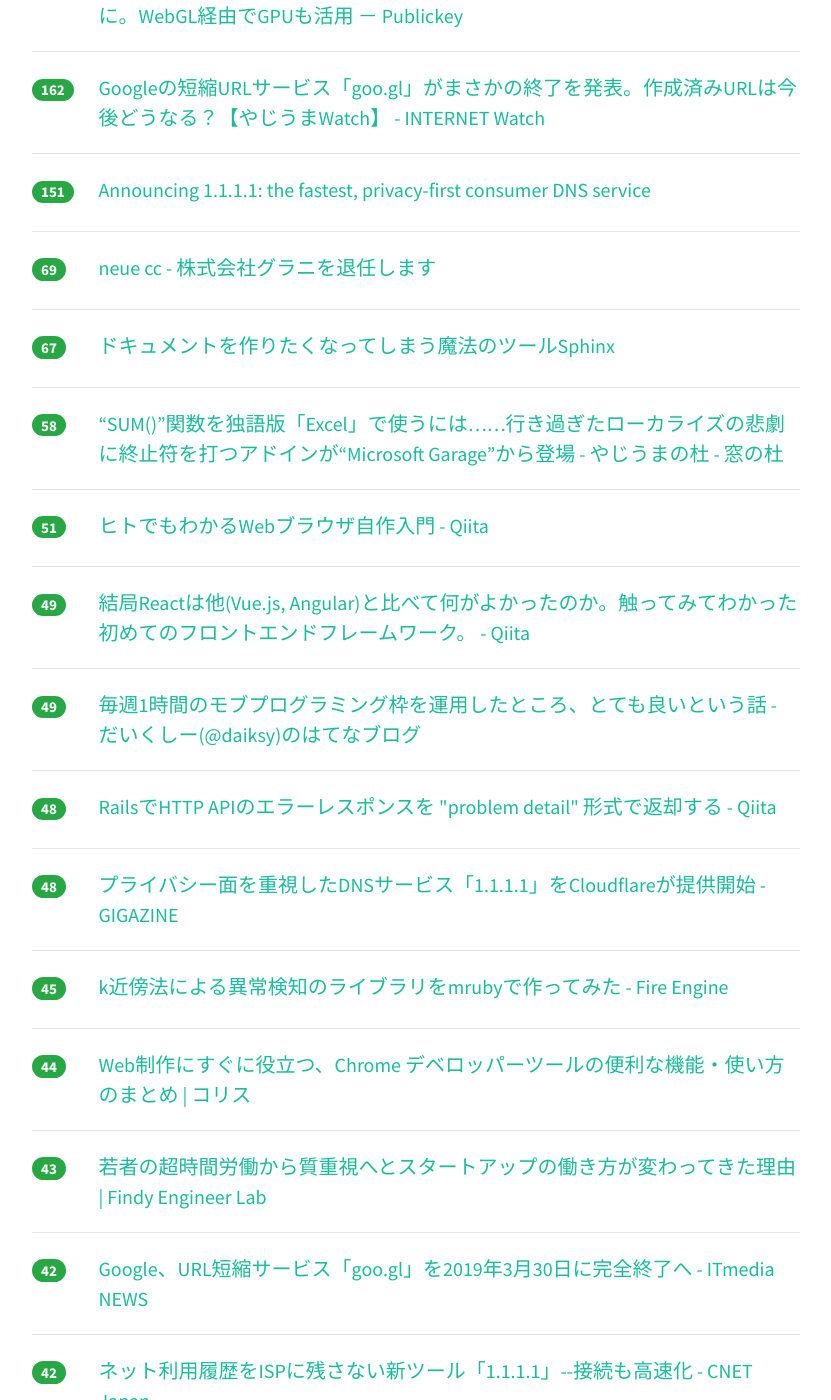
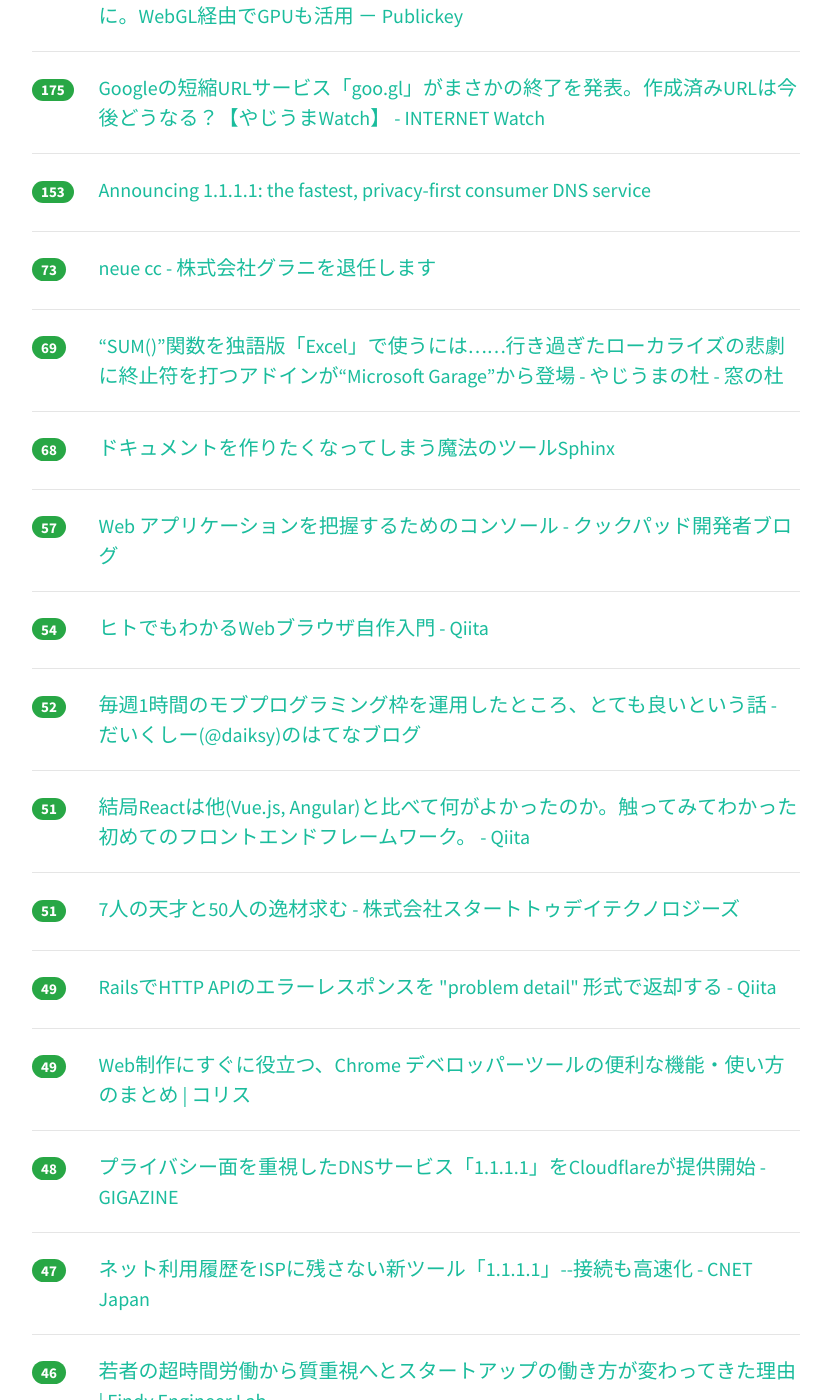
Before and after one commit to yatta47/hatena-matome-site, a Jekyll site: the page built from _posts/2018-04-02-hatena.md, in a window 1280 px wide and 1400 px high, scrolled down 783 px. Shown: the whole window, without its empty margins (224-1055 px from the left). Built offline with Jekyll 4.4.1, drawn with Linux system fonts in a browser that asks for light colours; nearby versions of some CDN libraries; some of the changed text lies outside the part shown.

Commit message:
Updated 2018-04-02

```diff
--- a/_posts/2018-04-02-hatena.md
+++ b/_posts/2018-04-02-hatena.md
@@ -1,84 +1,109 @@
 ---
 layout: post
 title:  "2018-04-02 はてぶIT"
-date:   2018-04-02 16:02:34
+date:   2018-04-02 17:01:32
 tags: [it-hotentry]
 ---
-46 件のデータあり
+50 件のデータあり
 
 <hr><div class="row">
-<div class="col-1"><span class="badge badge-pill badge-success h2">619</span></div>
+<div class="col-1"><span class="badge badge-pill badge-success h2">673</span></div>
 <div class="col-11"><a href='https://internet.watch.impress.co.jp/docs/yajiuma/1114712.html' target='_blank'>国税庁サイト、リニューアルでほぼすべてのURLが変更。リダイレクトもなくユーザー阿鼻叫喚【やじうまWatch】 - INTERNET Watch</a></div>
 </div>
 <hr>
 <div class="row">
-<div class="col-1"><span class="badge badge-pill badge-success h2">431</span></div>
+<div class="col-1"><span class="badge badge-pill badge-success h2">445</span></div>
 <div class="col-11"><a href='https://medium.com/@xevix/e498427b183e' target='_blank'>東京にて、外人エンジニア – Alejandro Wainzinger – Medium</a></div>
 </div>
 <hr>
 <div class="row">
-<div class="col-1"><span class="badge badge-pill badge-success h2">267</span></div>
+<div class="col-1"><span class="badge badge-pill badge-success h2">281</span></div>
 <div class="col-11"><a href='https://medium.com/inuscript/6c7cb44f18ba' target='_blank'>Vueを昔触った後Reactをどっぷり触ってもう一回Vueを触ってReactに戻って得た感想 – 📜inuscript🐶 – Medium</a></div>
 </div>
 <hr>
 <div class="row">
-<div class="col-1"><span class="badge badge-pill badge-success h2">226</span></div>
+<div class="col-1"><span class="badge badge-pill badge-success h2">248</span></div>
 <div class="col-11"><a href='https://qiita.com/ukiuni@github/items/abad07524856c65a20ea' target='_blank'>なぜfor文は禁止なのか？関数型記述のススメ - Qiita</a></div>
 </div>
 <hr>
 <div class="row">
-<div class="col-1"><span class="badge badge-pill badge-success h2">206</span></div>
+<div class="col-1"><span class="badge badge-pill badge-success h2">215</span></div>
 <div class="col-11"><a href='http://www.publickey1.jp/blog/18/tensorflowjswebwebglgpu.html' target='_blank'>「TensorFlow.js」公開、Webブラウザ上で機械学習の開発、学習、実行が可能に。WebGL経由でGPUも活用 － Publickey</a></div>
 </div>
 <hr>
 <div class="row">
-<div class="col-1"><span class="badge badge-pill badge-success h2">162</span></div>
+<div class="col-1"><span class="badge badge-pill badge-success h2">175</span></div>
 <div class="col-11"><a href='https://internet.watch.impress.co.jp/docs/yajiuma/1114711.html' target='_blank'>Googleの短縮URLサービス「goo.gl」がまさかの終了を発表。作成済みURLは今後どうなる？【やじうまWatch】 - INTERNET Watch</a></div>
 </div>
 <hr>
 <div class="row">
-<div class="col-1"><span class="badge badge-pill badge-success h2">151</span></div>
+<div class="col-1"><span class="badge badge-pill badge-success h2">153</span></div>
 <div class="col-11"><a href='https://blog.cloudflare.com/announcing-1111/' target='_blank'>Announcing 1.1.1.1: the fastest, privacy-first consumer DNS service</a></div>
 </div>
 <hr>
 <div class="row">
-<div class="col-1"><span class="badge badge-pill badge-success h2">69</span></div>
+<div class="col-1"><span class="badge badge-pill badge-success h2">73</span></div>
 <div class="col-11"><a href='http://neue.cc/2018/04/02_563.html' target='_blank'>neue cc - 株式会社グラニを退任します</a></div>
 </div>
 <hr>
 <div class="row">
-<div class="col-1"><span class="badge badge-pill badge-success h2">67</span></div>
+<div class="col-1"><span class="badge badge-pill badge-success h2">69</span></div>
+<div class="col-11"><a href='https://forest.watch.impress.co.jp/docs/serial/yajiuma/1114544.html' target='_blank'>“SUM()”関数を独語版「Excel」で使うには……行き過ぎたローカライズの悲劇に終止符を打つアドインが“Microsoft Garage”から登場 - やじうまの杜 - 窓の杜</a></div>
+</div>
+<hr>
+<div class="row">
+<div class="col-1"><span class="badge badge-pill badge-success h2">68</span></div>
 <div class="col-11"><a href='https://www.slideshare.net/shimizukawa/sphinx-6084667' target='_blank'>ドキュメントを作りたくなってしまう魔法のツールSphinx</a></div>
 </div>
 <hr>
 <div class="row">
-<div class="col-1"><span class="badge badge-pill badge-success h2">58</span></div>
-<div class="col-11"><a href='https://forest.watch.impress.co.jp/docs/serial/yajiuma/1114544.html' target='_blank'>“SUM()”関数を独語版「Excel」で使うには……行き過ぎたローカライズの悲劇に終止符を打つアドインが“Microsoft Garage”から登場 - やじうまの杜 - 窓の杜</a></div>
+<div class="col-1"><span class="badge badge-pill badge-success h2">57</span></div>
+<div class="col-11"><a href='http://techlife.cookpad.com/entry/2018/04/02/140846' target='_blank'>Web アプリケーションを把握するためのコンソール - クックパッド開発者ブログ</a></div>
+</div>
+<hr>
+<div class="row">
+<div class="col-1"><span class="badge badge-pill badge-success h2">54</span></div>
+<div class="col-11"><a href='https://qiita.com/uint256_t/items/0eaaec80963c00b32185' target='_blank'>ヒトでもわかるWebブラウザ自作入門 - Qiita</a></div>
+</div>
+<hr>
+<div class="row">
+<div class="col-1"><span class="badge badge-pill badge-success h2">52</span></div>
+<div class="col-11"><a href='http://daiksy.hatenablog.jp/entry/2018/04/02/080000' target='_blank'>毎週1時間のモブプログラミング枠を運用したところ、とても良いという話 - だいくしー(@daiksy)のはてなブログ</a></div>
 </div>
 <hr>
 <div class="row">
 <div class="col-1"><span class="badge badge-pill badge-success h2">51</span></div>
-<div class="col-11"><a href='https://qiita.com/uint256_t/items/0eaaec80963c00b32185' target='_blank'>ヒトでもわかるWebブラウザ自作入門 - Qiita</a></div>
+<div class="col-11"><a href='https://qiita.com/kznr_luk/items/44755f55072e89bb2823' target='_blank'>結局Reactは他(Vue.js, Angular)と比べて何がよかったのか。触ってみてわかった初めてのフロントエンドフレームワーク。 - Qiita</a></div>
+</div>
+<hr>
+<div class="row">
+<div class="col-1"><span class="badge badge-pill badge-success h2">51</span></div>
+<div class="col-11"><a href='https://www.starttoday-tech.com/recruit/genius/' target='_blank'>7人の天才と50人の逸材求む - 株式会社スタートトゥデイテクノロジーズ</a></div>
 </div>
 <hr>
 <div class="row">
 <div class="col-1"><span class="badge badge-pill badge-success h2">49</span></div>
-<div class="col-11"><a href='https://qiita.com/kznr_luk/items/44755f55072e89bb2823' target='_blank'>結局Reactは他(Vue.js, Angular)と比べて何がよかったのか。触ってみてわかった初めてのフロントエンドフレームワーク。 - Qiita</a></div>
+<div class="col-11"><a href='https://qiita.com/niku4i/items/5962cfab92df61c5bd4e' target='_blank'>RailsでHTTP APIのエラーレスポンスを "problem detail" 形式で返却する - Qiita</a></div>
 </div>
 <hr>
 <div class="row">
 <div class="col-1"><span class="badge badge-pill badge-success h2">49</span></div>
-<div class="col-11"><a href='http://daiksy.hatenablog.jp/entry/2018/04/02/080000' target='_blank'>毎週1時間のモブプログラミング枠を運用したところ、とても良いという話 - だいくしー(@daiksy)のはてなブログ</a></div>
-</div>
-<hr>
-<div class="row">
-<div class="col-1"><span class="badge badge-pill badge-success h2">48</span></div>
-<div class="col-11"><a href='https://qiita.com/niku4i/items/5962cfab92df61c5bd4e' target='_blank'>RailsでHTTP APIのエラーレスポンスを "problem detail" 形式で返却する - Qiita</a></div>
+<div class="col-11"><a href='https://coliss.com/articles/build-websites/operation/work/chrome-devtools-tips-and-tricks.html' target='_blank'>Web制作にすぐに役立つ、Chrome デベロッパーツールの便利な機能・使い方のまとめ | コリス</a></div>
 </div>
 <hr>
 <div class="row">
 <div class="col-1"><span class="badge badge-pill badge-success h2">48</span></div>
 <div class="col-11"><a href='https://gigazine.net/news/20180402-cloudflare-1111/' target='_blank'>プライバシー面を重視したDNSサービス「1.1.1.1」をCloudflareが提供開始 - GIGAZINE</a></div>
+</div>
+<hr>
+<div class="row">
+<div class="col-1"><span class="badge badge-pill badge-success h2">47</span></div>
+<div class="col-11"><a href='https://japan.cnet.com/article/35117022/' target='_blank'>ネット利用履歴をISPに残さない新ツール「1.1.1.1」--接続も高速化 - CNET Japan</a></div>
+</div>
+<hr>
+<div class="row">
+<div class="col-1"><span class="badge badge-pill badge-success h2">46</span></div>
+<div class="col-11"><a href='https://findy-code.io/engineer-lab/startup-hatarakikata' target='_blank'>若者の超時間労働から質重視へとスタートアップの働き方が変わってきた理由 | Findy Engineer Lab</a></div>
 </div>
 <hr>
 <div class="row">
@@ -88,37 +113,32 @@ tags: [it-hotentry]
 <hr>
 <div class="row">
 <div class="col-1"><span class="badge badge-pill badge-success h2">44</span></div>
-<div class="col-11"><a href='https://coliss.com/articles/build-websites/operation/work/chrome-devtools-tips-and-tricks.html' target='_blank'>Web制作にすぐに役立つ、Chrome デベロッパーツールの便利な機能・使い方のまとめ | コリス</a></div>
+<div class="col-11"><a href='http://www.itmedia.co.jp/news/articles/1804/02/news059.html' target='_blank'>Google、URL短縮サービス「goo.gl」を2019年3月30日に完全終了へ - ITmedia NEWS</a></div>
+</div>
+<hr>
+<div class="row">
+<div class="col-1"><span class="badge badge-pill badge-success h2">44</span></div>
+<div class="col-11"><a href='http://www.kyusho.co.jp/report/20180330_report_kaiseki.pdf' target='_blank'>[PDF]WEB予約サービス不正アクセスに関する調査報告書（解析編） | 九州商船株式会社</a></div>
 </div>
 <hr>
 <div class="row">
 <div class="col-1"><span class="badge badge-pill badge-success h2">43</span></div>
-<div class="col-11"><a href='https://findy-code.io/engineer-lab/startup-hatarakikata' target='_blank'>若者の超時間労働から質重視へとスタートアップの働き方が変わってきた理由 | Findy Engineer Lab</a></div>
+<div class="col-11"><a href='http://www.mermirai.com/entry/internet20' target='_blank'>メルカリが見る次世代のインターネット - メルミライ - 未来を見るメディア。</a></div>
 </div>
 <hr>
 <div class="row">
-<div class="col-1"><span class="badge badge-pill badge-success h2">42</span></div>
-<div class="col-11"><a href='http://www.itmedia.co.jp/news/articles/1804/02/news059.html' target='_blank'>Google、URL短縮サービス「goo.gl」を2019年3月30日に完全終了へ - ITmedia NEWS</a></div>
-</div>
-<hr>
-<div class="row">
-<div class="col-1"><span class="badge badge-pill badge-success h2">42</span></div>
-<div class="col-11"><a href='https://japan.cnet.com/article/35117022/' target='_blank'>ネット利用履歴をISPに残さない新ツール「1.1.1.1」--接続も高速化 - CNET Japan</a></div>
-</div>
-<hr>
-<div class="row">
-<div class="col-1"><span class="badge badge-pill badge-success h2">42</span></div>
-<div class="col-11"><a href='http://techlife.cookpad.com/entry/2018/04/02/140846' target='_blank'>Web アプリケーションを把握するためのコンソール - クックパッド開発者ブログ</a></div>
-</div>
-<hr>
-<div class="row">
-<div class="col-1"><span class="badge badge-pill badge-success h2">40</span></div>
+<div class="col-1"><span class="badge badge-pill badge-success h2">41</span></div>
 <div class="col-11"><a href='https://stackimpact.com/docs/go-performance-tuning/' target='_blank'>Go Performance Tuning - StackImpact</a></div>
 </div>
 <hr>
 <div class="row">
 <div class="col-1"><span class="badge badge-pill badge-success h2">40</span></div>
-<div class="col-11"><a href='https://www.starttoday-tech.com/recruit/genius/' target='_blank'>7人の天才と50人の逸材求む - 株式会社スタートトゥデイテクノロジーズ</a></div>
+<div class="col-11"><a href='http://www.itmedia.co.jp/news/articles/1804/02/news074.html' target='_blank'>Cloudflare、セキュアで最速な一般向けDNSサービス「1.1.1.1」提供開始 - ITmedia NEWS</a></div>
+</div>
+<hr>
+<div class="row">
+<div class="col-1"><span class="badge badge-pill badge-success h2">39</span></div>
+<div class="col-11"><a href='https://note.mu/fladdict/n/n5bd686857419' target='_blank'>Adobe Summit 2018の新技術まとめ｜深津 貴之 (fladdict)｜note</a></div>
 </div>
 <hr>
 <div class="row">
@@ -142,22 +162,12 @@ tags: [it-hotentry]
 </div>
 <hr>
 <div class="row">
-<div class="col-1"><span class="badge badge-pill badge-success h2">34</span></div>
-<div class="col-11"><a href='https://note.mu/fladdict/n/n5bd686857419' target='_blank'>Adobe Summit 2018の新技術まとめ｜深津 貴之 (fladdict)｜note</a></div>
-</div>
-<hr>
-<div class="row">
 <div class="col-1"><span class="badge badge-pill badge-success h2">33</span></div>
 <div class="col-11"><a href='https://www.sankei.com/affairs/news/180401/afr1804010007-n1.html' target='_blank'>漫画海賊版サイトの閲覧者　知らぬ間に仮想通貨を「採掘」させられていた　北朝鮮の資金源の可能性（1/2ページ） - 産経ニュース</a></div>
 </div>
 <hr>
 <div class="row">
-<div class="col-1"><span class="badge badge-pill badge-success h2">32</span></div>
-<div class="col-11"><a href='http://www.itmedia.co.jp/news/articles/1804/02/news074.html' target='_blank'>Cloudflare、セキュアで最速な一般向けDNSサービス「1.1.1.1」提供開始 - ITmedia NEWS</a></div>
-</div>
-<hr>
-<div class="row">
-<div class="col-1"><span class="badge badge-pill badge-success h2">31</span></div>
+<div class="col-1"><span class="badge badge-pill badge-success h2">33</span></div>
 <div class="col-11"><a href='https://qiita.com/seya/items/8814e905693f00cdade2' target='_blank'>最近のフロントエンドのコンポーネント設計に立ち向かう - Qiita</a></div>
 </div>
 <hr>
@@ -172,8 +182,8 @@ tags: [it-hotentry]
 </div>
 <hr>
 <div class="row">
-<div class="col-1"><span class="badge badge-pill badge-success h2">29</span></div>
-<div class="col-11"><a href='http://www.kyusho.co.jp/report/20180330_report_kaiseki.pdf' target='_blank'>[PDF]WEB予約サービス不正アクセスに関する調査報告書（解析編） | 九州商船株式会社</a></div>
+<div class="col-1"><span class="badge badge-pill badge-success h2">27</span></div>
+<div class="col-11"><a href='https://gigazine.net/news/20180401-transitioning-google-url-shortener/' target='_blank'>GoogleのURL短縮サービス「URL Shortener」が2019年3月30日で終了 - GIGAZINE</a></div>
 </div>
 <hr>
 <div class="row">
@@ -182,13 +192,13 @@ tags: [it-hotentry]
 </div>
 <hr>
 <div class="row">
-<div class="col-1"><span class="badge badge-pill badge-success h2">26</span></div>
-<div class="col-11"><a href='https://gigazine.net/news/20180401-transitioning-google-url-shortener/' target='_blank'>GoogleのURL短縮サービス「URL Shortener」が2019年3月30日で終了 - GIGAZINE</a></div>
+<div class="col-1"><span class="badge badge-pill badge-success h2">22</span></div>
+<div class="col-11"><a href='https://wired.jp/special/2018/instagram-kevin-systrom/' target='_blank'>インスタグラム、「良心」の決断──“ゴミ溜め”インターネットは再び「共感」の場となれるか | WIRED.jp</a></div>
 </div>
 <hr>
 <div class="row">
 <div class="col-1"><span class="badge badge-pill badge-success h2">22</span></div>
-<div class="col-11"><a href='https://wired.jp/special/2018/instagram-kevin-systrom/' target='_blank'>インスタグラム、「良心」の決断──“ゴミ溜め”インターネットは再び「共感」の場となれるか | WIRED.jp</a></div>
+<div class="col-11"><a href='http://tech-blog.abeja.asia/entry/platform-system-test' target='_blank'>serverlessで作る外形監視 - ABEJA Arts Blog</a></div>
 </div>
 <hr>
 <div class="row">
@@ -202,18 +212,28 @@ tags: [it-hotentry]
 </div>
 <hr>
 <div class="row">
+<div class="col-1"><span class="badge badge-pill badge-success h2">20</span></div>
+<div class="col-11"><a href='https://inside.pixiv.blog/ikari/3891' target='_blank'>最速で見つけて最速で解決！障害対応を高速化する工夫と文化 - pixiv inside</a></div>
+</div>
+<hr>
+<div class="row">
+<div class="col-1"><span class="badge badge-pill badge-success h2">20</span></div>
+<div class="col-11"><a href='http://www.itmedia.co.jp/news/articles/1804/02/news095.html' target='_blank'>年収1000万円～1億円で「天才」募集　新会社「スタートトゥデイテクノロジーズ」 - ITmedia NEWS</a></div>
+</div>
+<hr>
+<div class="row">
 <div class="col-1"><span class="badge badge-pill badge-success h2">19</span></div>
 <div class="col-11"><a href='https://www.nikkei.com/article/DGXMZO28850970R30C18A3EA4000/' target='_blank'>キヤノンとニコン、ミラーレスをプロ機種並みに　　：日本経済新聞</a></div>
 </div>
 <hr>
 <div class="row">
-<div class="col-1"><span class="badge badge-pill badge-success h2">18</span></div>
-<div class="col-11"><a href='https://www.dainippon-tosho.co.jp/j_school/rika/archive/download.html' target='_blank'>授業に役立つダウンロード資料｜[小学校関連] 理科｜大日本図書</a></div>
+<div class="col-1"><span class="badge badge-pill badge-success h2">19</span></div>
+<div class="col-11"><a href='https://tech.pepabo.com/2018/04/02/frontend-tech-meeting-1-report/' target='_blank'>第1回フロントエンドテックミーティングが開催されました！ - ペパボテックブログ</a></div>
 </div>
 <hr>
 <div class="row">
 <div class="col-1"><span class="badge badge-pill badge-success h2">18</span></div>
-<div class="col-11"><a href='https://tech.pepabo.com/2018/04/02/frontend-tech-meeting-1-report/' target='_blank'>第1回フロントエンドテックミーティングが開催されました！ - ペパボテックブログ</a></div>
+<div class="col-11"><a href='https://www.dainippon-tosho.co.jp/j_school/rika/archive/download.html' target='_blank'>授業に役立つダウンロード資料｜[小学校関連] 理科｜大日本図書</a></div>
 </div>
 <hr>
 <div class="row">
```
